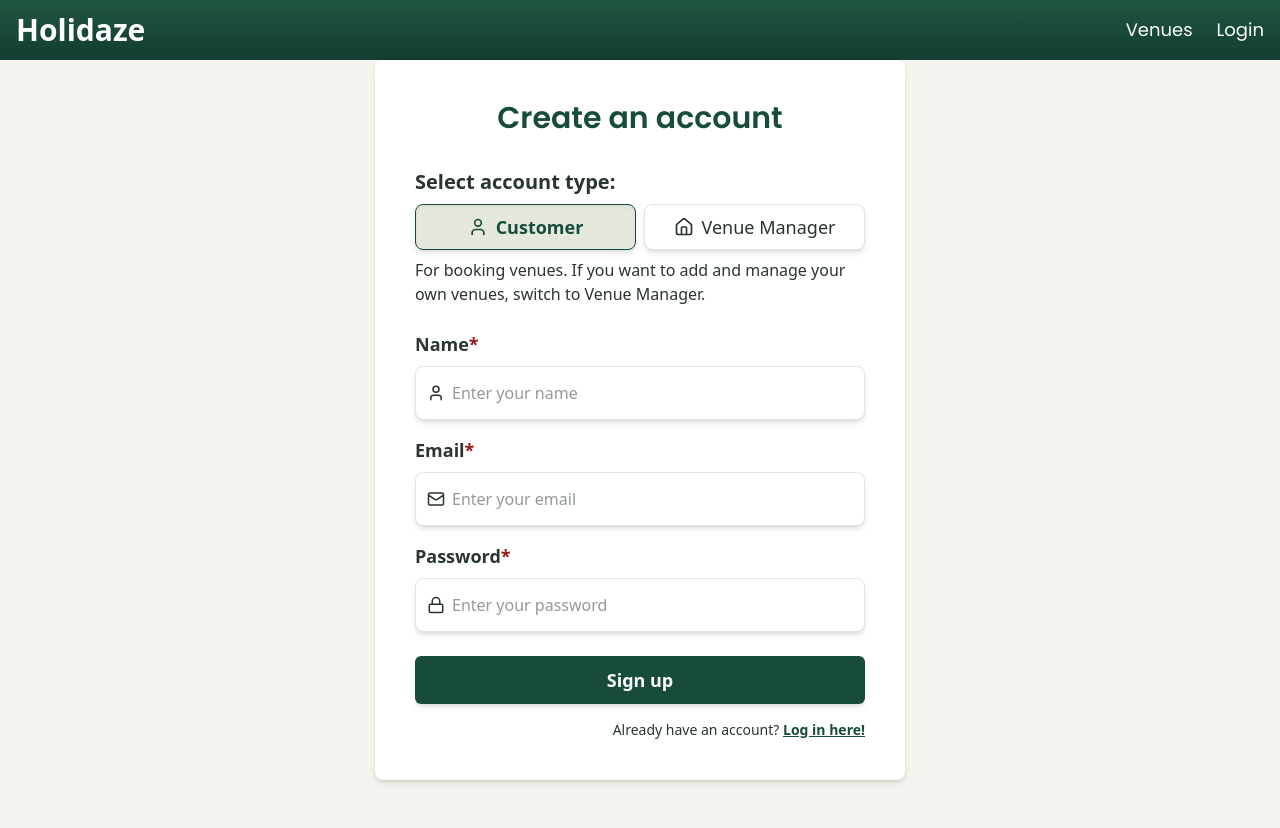
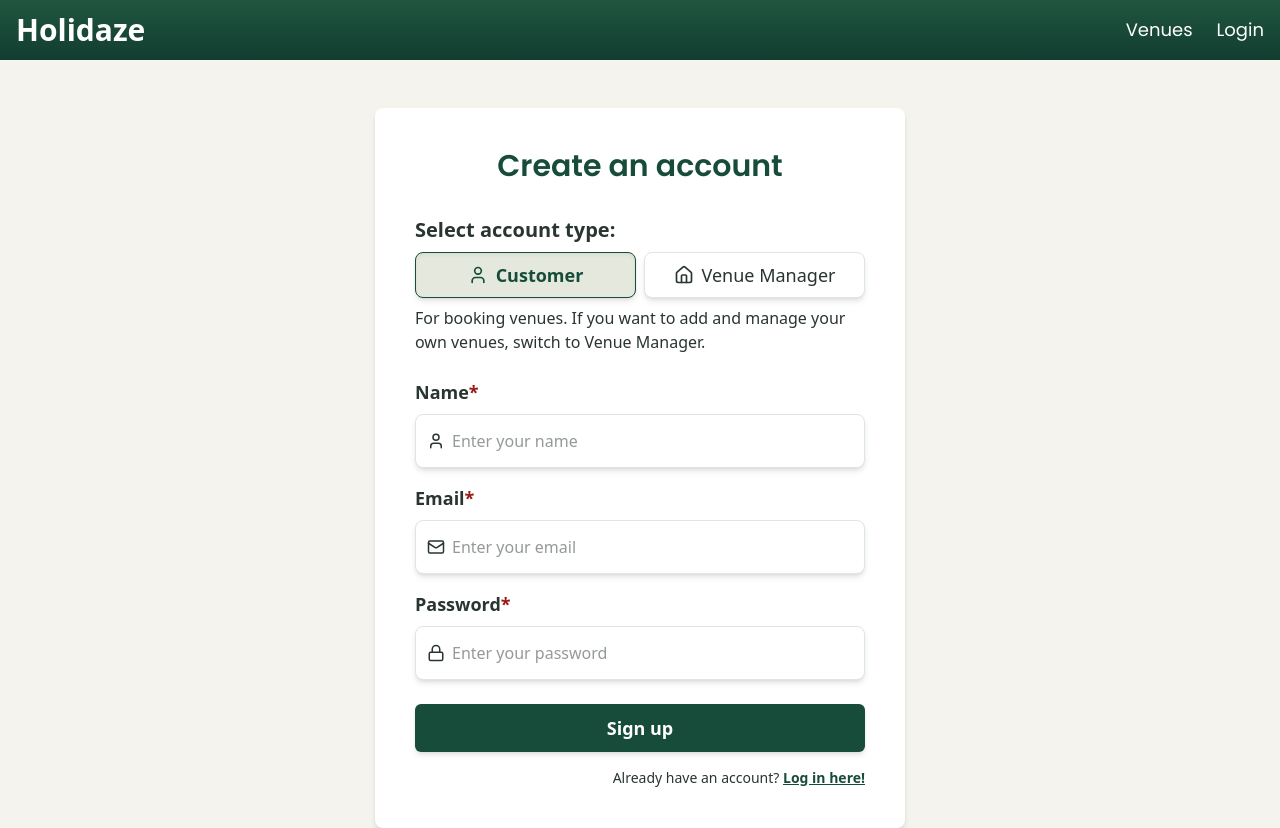
Before and after one commit to Theanordhoy/project-exam-2, a Next.js app: page /register in a window 1280 px wide. Before the commit the page ends 800 px from the top, so only its background shows below. Built offline with nearby package versions, Linux system fonts and the light colour scheme; no server answers.

Commit message:
add margin top to login and register form

```diff
--- a/src/app/components/features/LoginForm.tsx
+++ b/src/app/components/features/LoginForm.tsx
@@ -49,7 +49,7 @@ export function LoginForm() {
       <form
         onSubmit={handleSubmit}
         noValidate
-        className="flex flex-col gap-4 w-full bg-white p-10 rounded-lg mx-auto max-w-132.5 shadow-md"
+        className="flex flex-col mt-12 gap-4 w-full bg-white p-10 rounded-lg mx-auto max-w-132.5 shadow-md"
       >
         <h1 className="text-3xl font-semibold text-primary mx-auto mb-4">
           Welcome back!
--- a/src/app/components/features/RegisterForm.tsx
+++ b/src/app/components/features/RegisterForm.tsx
@@ -78,7 +78,7 @@ export function RegisterForm() {
       <form
         onSubmit={handleSubmit}
         noValidate
-        className="flex flex-col gap-4 bg-white p-10 rounded-lg mx-auto w-full max-w-132.5 shadow-md"
+        className="flex flex-col mt-12 gap-4 bg-white p-10 rounded-lg mx-auto w-full max-w-132.5 shadow-md"
       >
         <h1 className="text-3xl font-semibold text-primary mx-auto mb-4">
           Create an account
```
